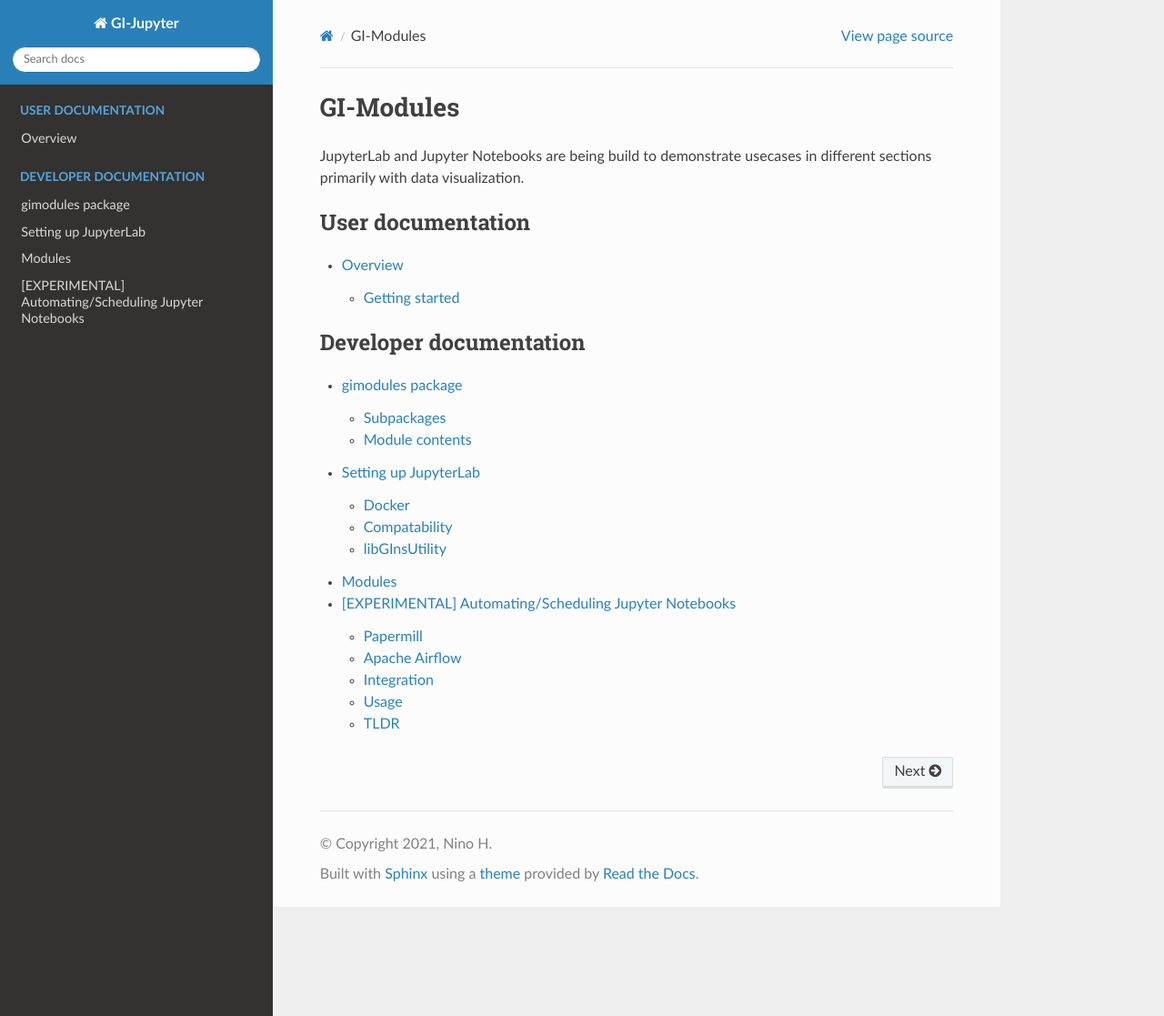
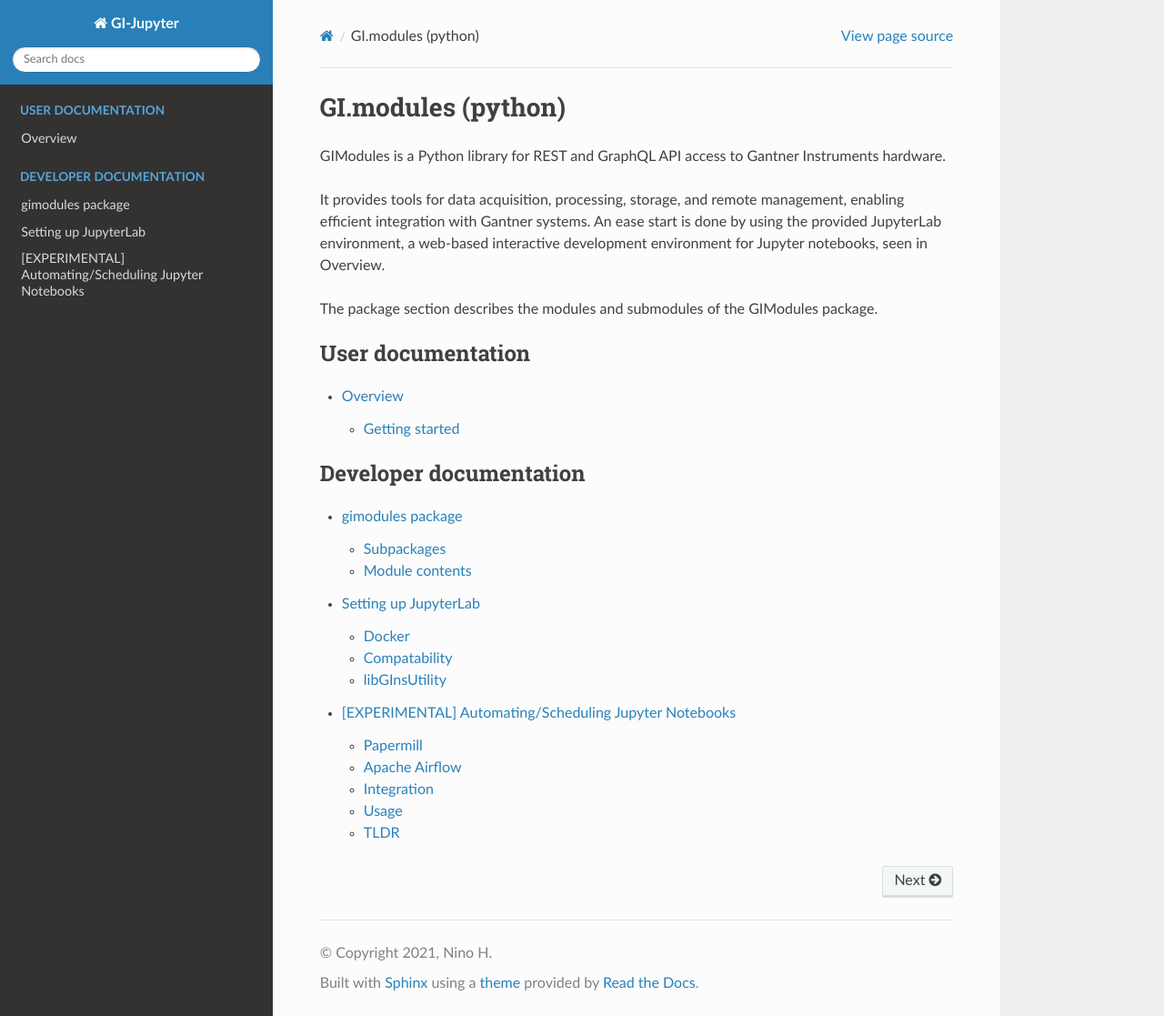
Before and after one commit to gantnerinstruments/gimodules-python, a Sphinx documentation site: the page built from docs/index.rst, in a window 1280 px wide and 1117 px high. Shown: the whole window at 91% size. Built offline with Sphinx 7.4.7 and the Read the Docs theme 3.1.0, drawn with Linux system fonts in a browser that asks for light colours.

Commit message:
update documentation naming
Signed-off-by: n <nino.heinzle@hotmail.com>

```diff
--- a/docs/index.rst
+++ b/docs/index.rst
@@ -3,10 +3,17 @@
    You can adapt this file completely to your liking, but it should at least
    contain the root `toctree` directive.
 
-GI-Modules
-==========
+GI.modules (python)
+===================
 
-JupyterLab and Jupyter Notebooks are being build to demonstrate usecases in different sections primarily with data visualization.
+GIModules is a Python library for REST and GraphQL API access to Gantner Instruments hardware.
+
+It provides tools for data acquisition, processing, storage, and remote management,
+enabling efficient integration with Gantner systems.
+An ease start is done by using the provided JupyterLab environment,
+a web-based interactive development environment for Jupyter notebooks, seen in Overview.
+
+The package section describes the modules and submodules of the GIModules package.
 
 .. toctree::
    :maxdepth: 2
@@ -20,5 +27,4 @@ JupyterLab and Jupyter Notebooks are being build to demonstrate usecases in diff
 
    source/gimodules
    installation
-   modules
    automation
```
Also changed, not shown: docs/modules.rst (deleted, +0 -10 lines).
